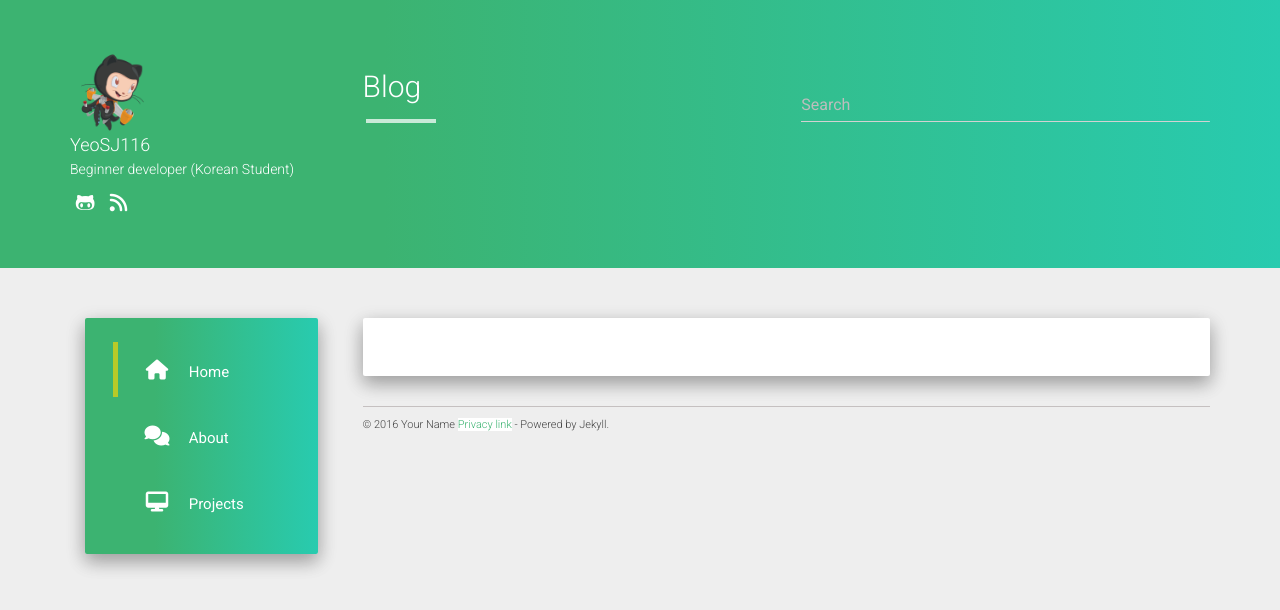
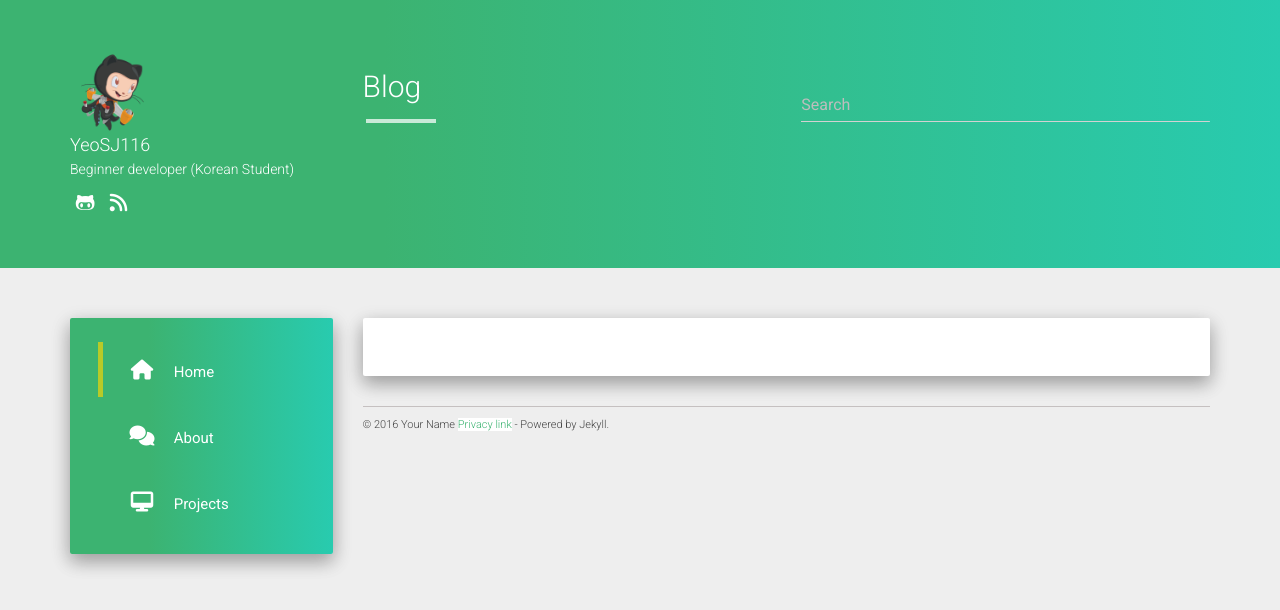
Before and after one commit to YeoSJ116/YeoSJ116.github.io, a Jekyll site: the page built from index.html, in a window 1280 px wide. Shown: the top 610 px of the page. Built offline with Jekyll 4.4.1, drawn with Linux system fonts in a browser that asks for light colours; nearby versions of some CDN libraries; the list of posts is cut into pages by our own code.

Commit message:
Update main.html

```diff
--- a/_includes/main.html
+++ b/_includes/main.html
@@ -1,6 +1,6 @@
 <div class="container main outer">
       <div class="row">
-        <div class="col-md-3 col-xs-12">
+        <div class="col-md-3 col-xs-12" style="padding: 0px">
           {% include sidemenu.html %}
         </div>
         <div class="col-md-9 col-xs-12 full">
```
